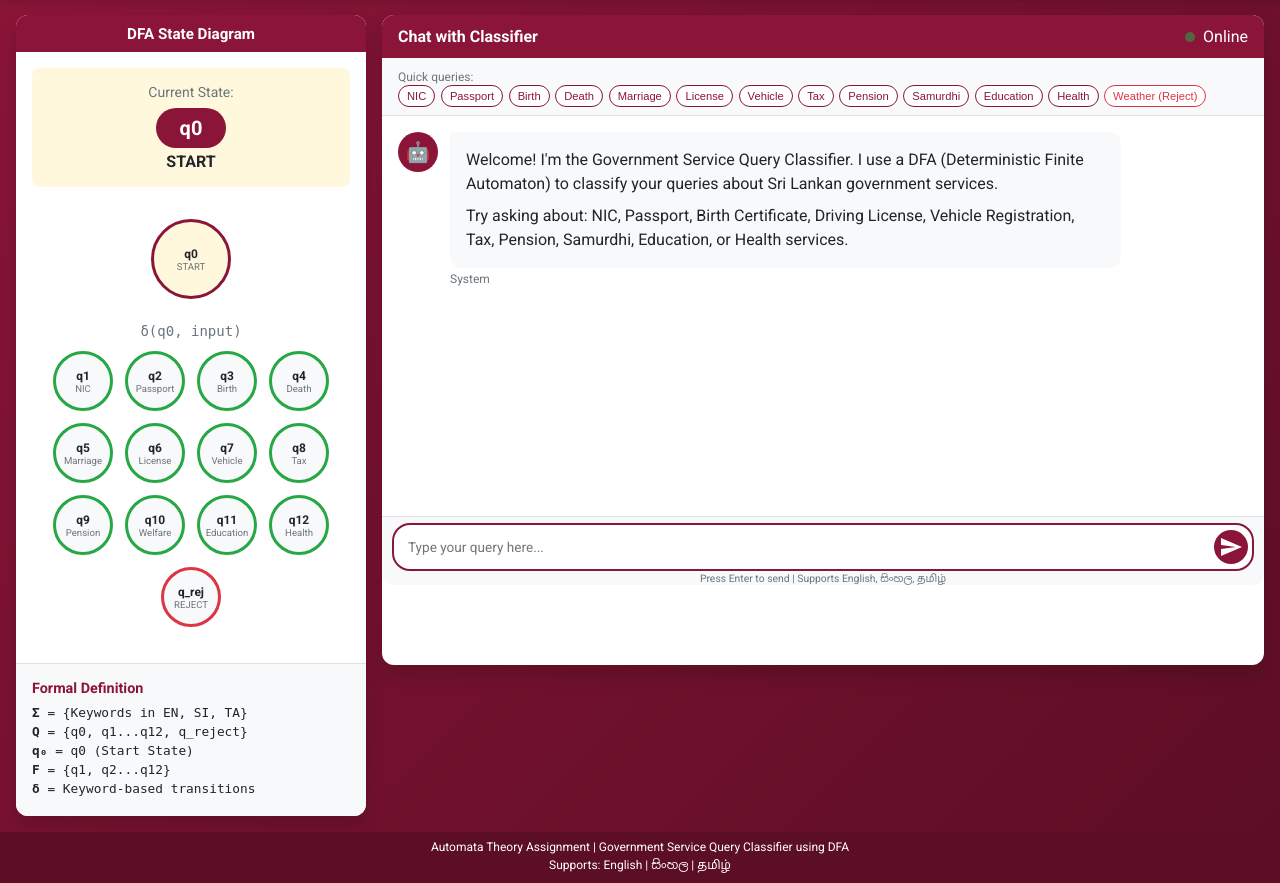
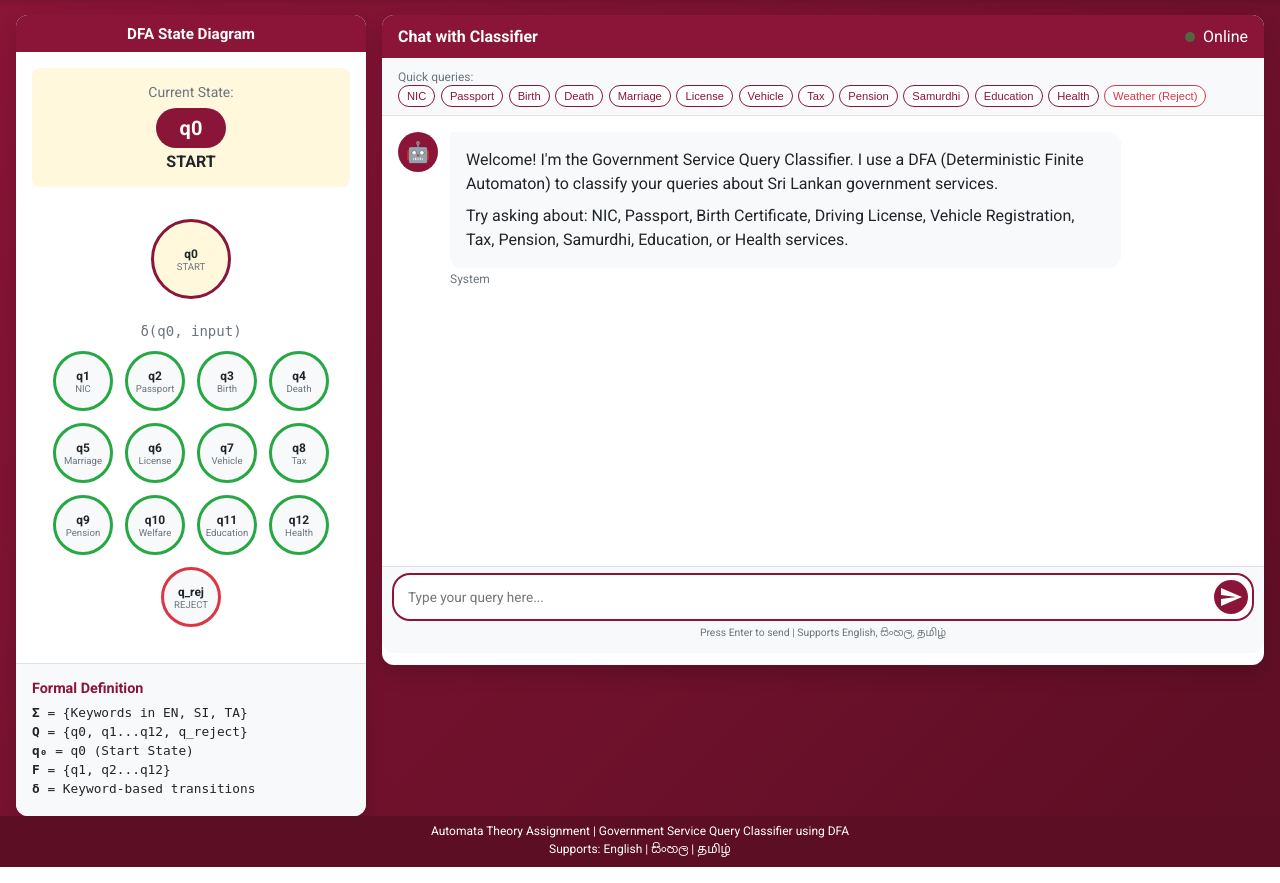
Before and after one commit to AdithaBuwaneka/Automata, a Flask app: page / in a window 1280 px wide. Shown: the part 60-943 px from the top of the page. Run offline with Flask 3, Linux system fonts and the light colour scheme.

Commit message:
Refactor padding and height for chat messages and input styles for improved layout

```diff
--- a/static/css/style.css
+++ b/static/css/style.css
@@ -134,7 +134,7 @@
     display: grid;
     grid-template-columns: 350px 1fr;
     gap: 1rem;
-    padding: 1rem;
+    padding: 1rem 1rem 0 1rem;
 }
 
 /* DFA Panel */
@@ -400,13 +400,13 @@
 /* Chat Messages */
 .chat-messages {
     flex: 1;
-    padding: 1rem;
+    padding: 1rem 1rem 0.5rem 1rem;
     overflow-y: auto;
     display: flex;
     flex-direction: column;
     gap: 1rem;
-    min-height: 300px;
-    max-height: 400px;
+    min-height: 350px;
+    max-height: 450px;
 }
 
 .message {
@@ -566,7 +566,7 @@
 
 /* Chat Input */
 .chat-input-container {
-    padding: 0.4rem 0.6rem 0 0.6rem;
+    padding: 0.4rem 0.6rem 0.3rem 0.6rem;
     margin-bottom: 0;
     background: var(--bg-light);
     border-top: 1px solid var(--border-color);
@@ -616,12 +616,10 @@
 
 .input-hints {
     text-align: center;
-    padding: 0.2rem 0 0 0;
-    margin: 0;
+    padding: 0.25rem 0 0.5rem 0;
     font-size: 0.65rem;
     color: var(--text-muted);
     background: var(--bg-light);
-    line-height: 1;
 }
 
 /* Footer */
```
